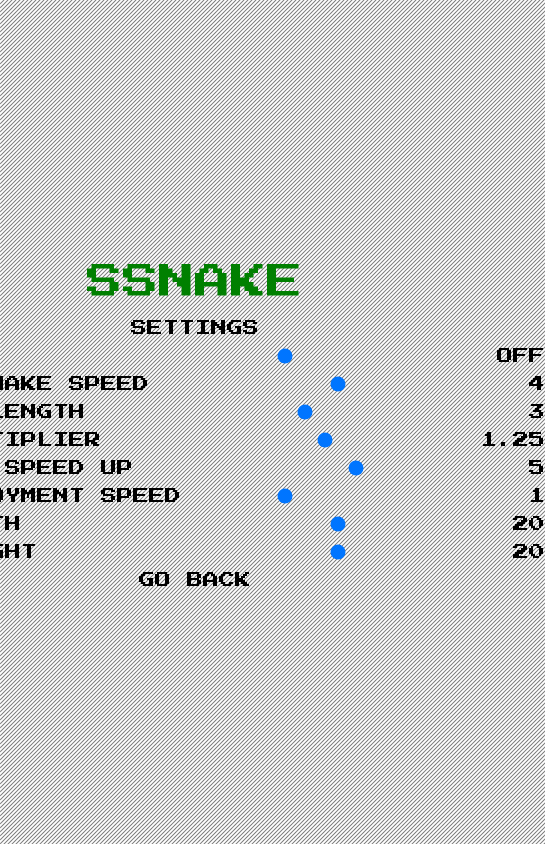
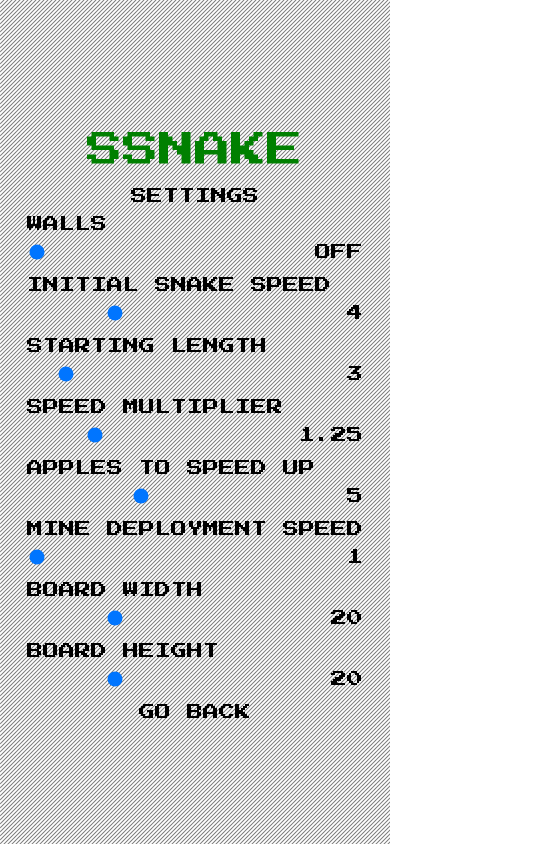
Before and after one commit to ifmcjthenknczny/snake-tsx, a React (Create React App) app: page / in a window 390 px wide. Both pictures are taken after a click on the button "SETTINGS". Shown: the whole page, 545 px wide, since content can reach past the window. Built offline with nearby package versions, Linux system fonts and the light colour scheme.

Commit message:
fixed small bugs, media query

```diff
--- a/src/components/SettingsItem.tsx
+++ b/src/components/SettingsItem.tsx
@@ -42,8 +42,10 @@ const SettingsItem = ({ name }: Props) => {
     return (
         <div className={styles.item}>
             <label className={classNames(styles.label, SETTINGS_PROPERTIES[name].dependsOn && styles.dependent)} htmlFor={name}>{label}</label>
-            <input className={styles.input} type="range" value={+settings[name].relative} min={+min} max={+max} step={+step} onChange={handleChange} onClick={handleClick} onDoubleClick={handleDoubleClick} />
-            <div className={styles.value}>{valueLabel}</div>
+            <div className={styles.operable}>
+                <input className={styles.input} type="range" value={+settings[name].relative} min={+min} max={+max} step={+step} onChange={handleChange} onClick={handleClick} onDoubleClick={handleDoubleClick} />
+                <div className={styles.value}>{valueLabel}</div>
+            </div>
         </div>)
 }
 
--- a/src/components/Status.tsx
+++ b/src/components/Status.tsx
@@ -21,7 +21,7 @@ const Status = ({ score, moveRefresh, mines, boardSize, tailLength, apples }: Pr
         const { value, unit } = calculateBoardRelativeSize(boardSize)
         return ({ width: `${unit === 'vw' ? value : Math.max(value * boardSize.x / boardSize.y, 36)}${unit}` })
     }, [boardSize.x, boardSize.y]) //eslint-disable-line react-hooks/exhaustive-deps
-    const nextPoints = useMemo(() => calculatePointsForEatingApple(tailLength + 1, moveRefresh, mines, boardSize, apples), [apples]) //eslint-disable-line react-hooks/exhaustive-deps
+    const nextPoints = calculatePointsForEatingApple(tailLength + 1, moveRefresh, mines, boardSize, apples)
 
     return <div className={styles.statusBar} style={statusStyle}>
         <div className={styles.bigInfo}>
--- a/src/styles/Help.module.scss
+++ b/src/styles/Help.module.scss
@@ -1,6 +1,8 @@
+$big-screen-breakpoint: 577px;
+
 .info {
   text-align: center;
-    top: 5vmin;
+  overflow: scroll;
   display: flex;
   flex-grow: 1;
   flex-direction: column;
@@ -8,10 +10,15 @@
   justify-content: center;
   width: 100%;
   height: 100%;
+  @media screen and (min-width: $big-screen-breakpoint) {
+    overflow: hidden;
+  }
 }
 
 .content {
+  @media screen and (min-width: $big-screen-breakpoint) {
     width: 50%;
+  }
 }
 
 .list {
@@ -35,7 +42,10 @@
 .controls {
   font-size: 10px;
   display: flex;
+  flex-direction: column;
+  @media screen and (min-width: $big-screen-breakpoint) {
     flex-direction: row;
+  }
 }
 
 .control {
--- a/src/styles/SettingsItem.module.scss
+++ b/src/styles/SettingsItem.module.scss
@@ -1,12 +1,30 @@
+$big-screen-breakpoint: 800px;
+
 .label {
   text-align: left;
 }
 
 .item {
-  display: grid;
-  width: 700px;
-  grid-template-columns: auto 180px 80px;
-  column-gap: 10px;
+  display: flex;
+  flex-direction: column;
+  width: auto;
+  @media screen and (min-width: $big-screen-breakpoint) {
+    display: grid;
+    width: 650px;
+    grid-template-columns: auto 180px 80px;
+  }
+}
+
+.operable {
+  display: flex;
+  width: 100%;
+  flex-direction: row;
+  justify-content: space-between;
+  gap: 10px;
+  margin-bottom: 5px;
+  @media screen and (min-width: $big-screen-breakpoint) {
+    margin-bottom: 0;
+  }
 }
 
 .dependent {
@@ -18,10 +36,14 @@
 }
 
 input[type="range"] {
+  width: 250px;
   cursor: pointer;
   -webkit-appearance: none;
   appearance: none;
   background: transparent;
+  @media screen and (min-width: $big-screen-breakpoint) {
+    width: auto;
+  }
 }
 
 input[type="range"]::-webkit-slider-runnable-track,
```
Lines whose indentation alone changed are shown as unchanged.
